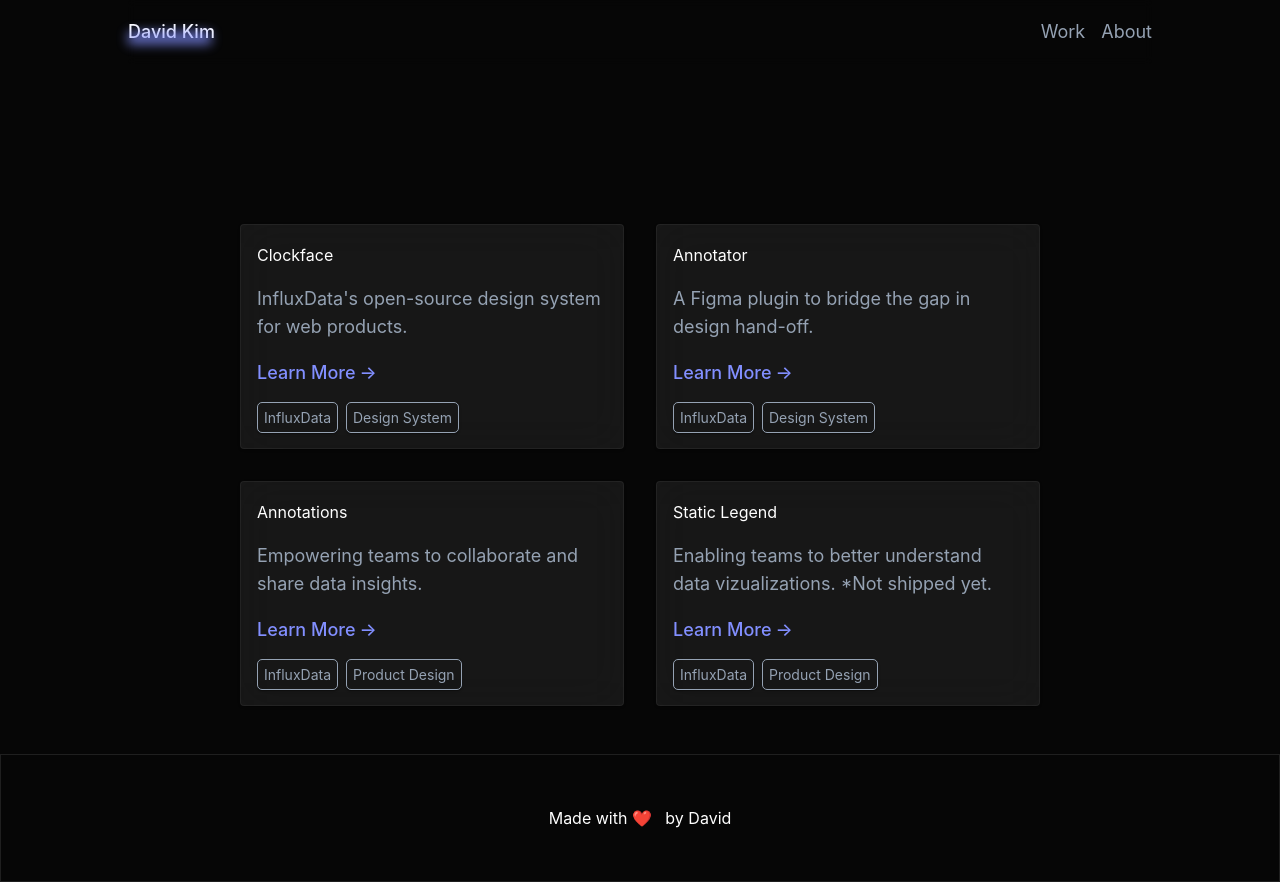
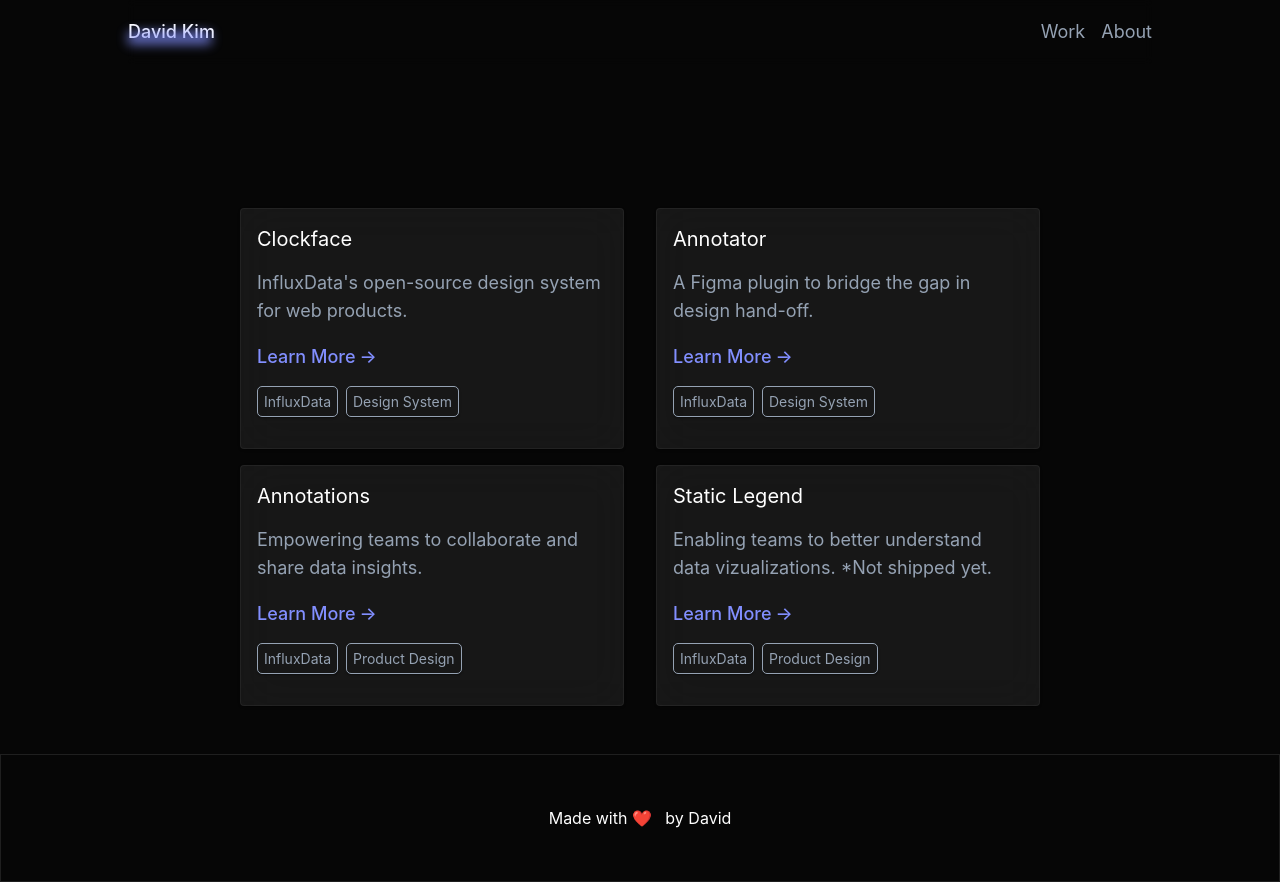
Before and after one commit to daviddkkim/portfolio, a Next.js app: page /work in a window 1280 px wide. Built offline with nearby package versions, Linux system fonts and the light colour scheme.

Commit message:
change row gap since unsupported in ios safrai

```diff
--- a/styles/workPage.module.scss
+++ b/styles/workPage.module.scss
@@ -2,10 +2,12 @@
     display:flex;
     //grid-template-rows: 50% 50%;
     flex-direction: column;
-    row-gap: 16px;
     margin: 32px;
-    margin-top:16px;
-    margin-bottom:16px;
+    margin-top:0px;
+    margin-bottom:0px;
+    & div {
+        margin-bottom:16px;
+    }
 }
 .topBlock {
     height: 144px;
@@ -57,7 +59,6 @@
 
   .header {
       color: #ffffff;
-      font-size: 16px;
   }
 
 
```
